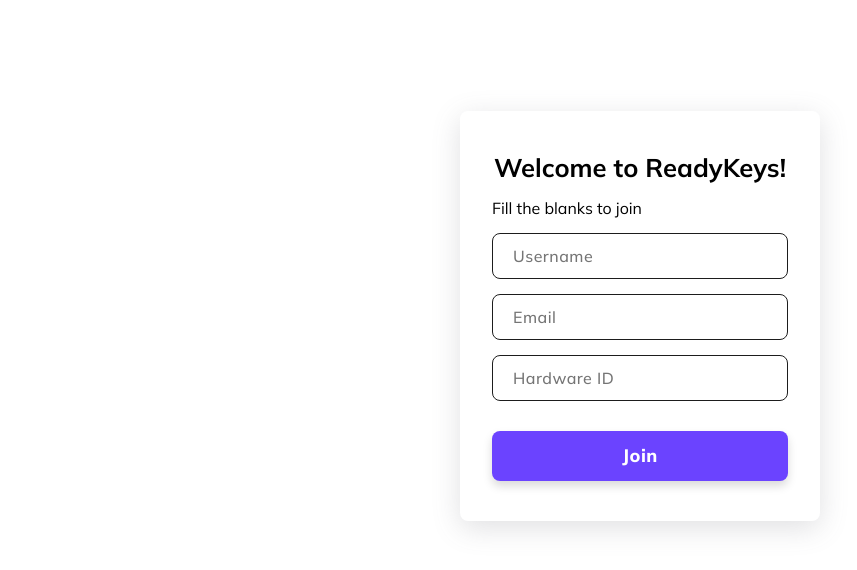
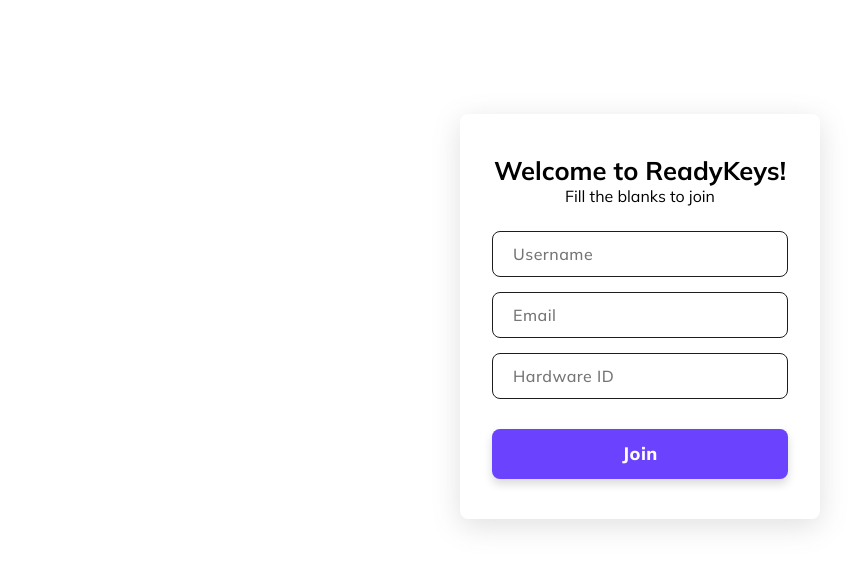
Before and after one commit to smartwebsayt/testf, a plain HTML site: page index.html in a window 1280 px wide. Shown: the part 84-654 px from the top of the page, without its empty margins (0-857 px from the left). Drawn offline with nearby package versions, Linux system fonts and the light colour scheme.

Commit message:
Update style.css

```diff
--- a/style.css
+++ b/style.css
@@ -44,7 +44,11 @@ body{
 .container h1{
     font-size: 1.6rem;
     text-align: center;
-    margin-bottom: 15px;
+}
+
+.container p {
+    margin-bottom: 10px;
+    text-align: center;
 }
 
 .container .social-login{
```
